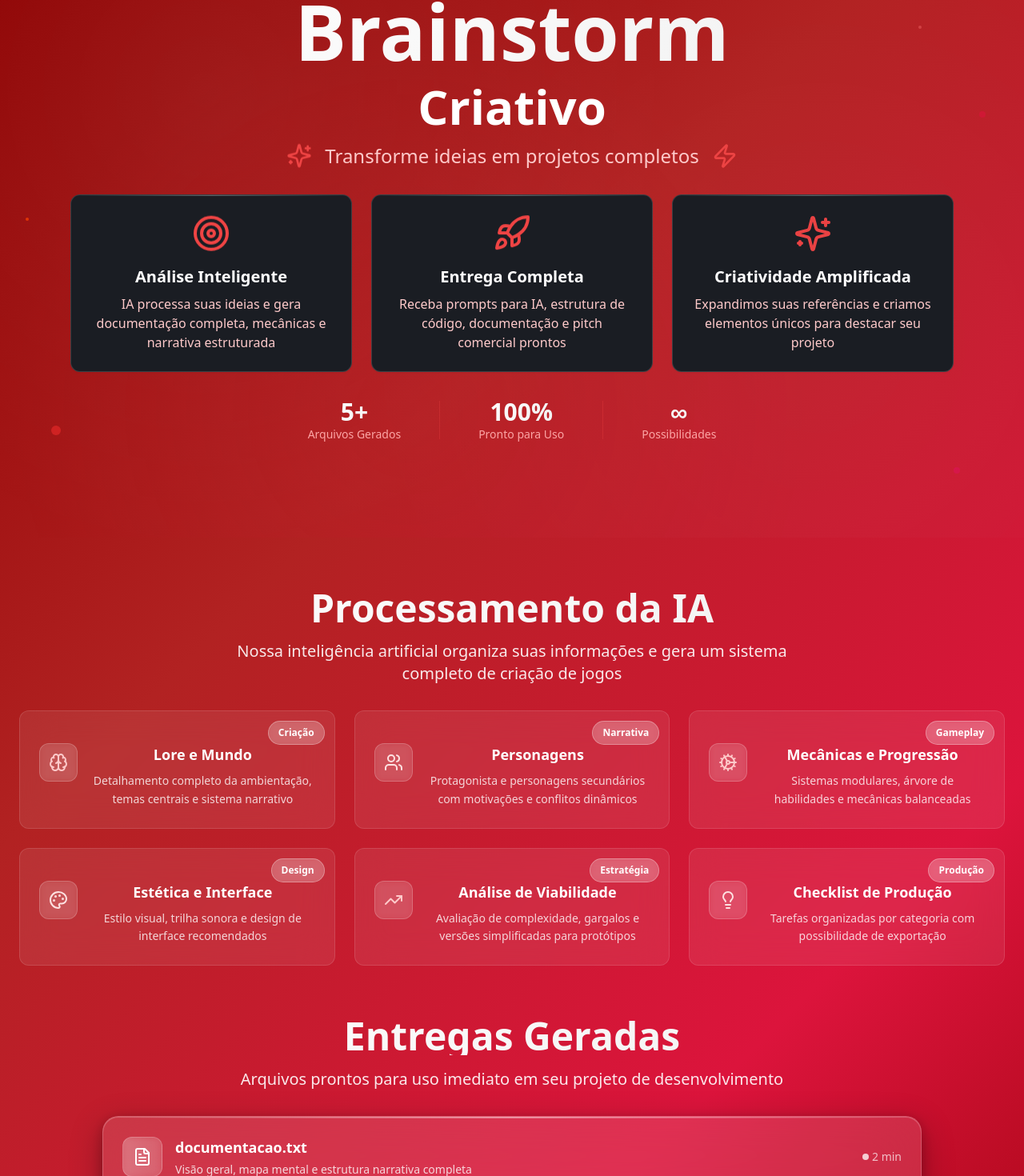
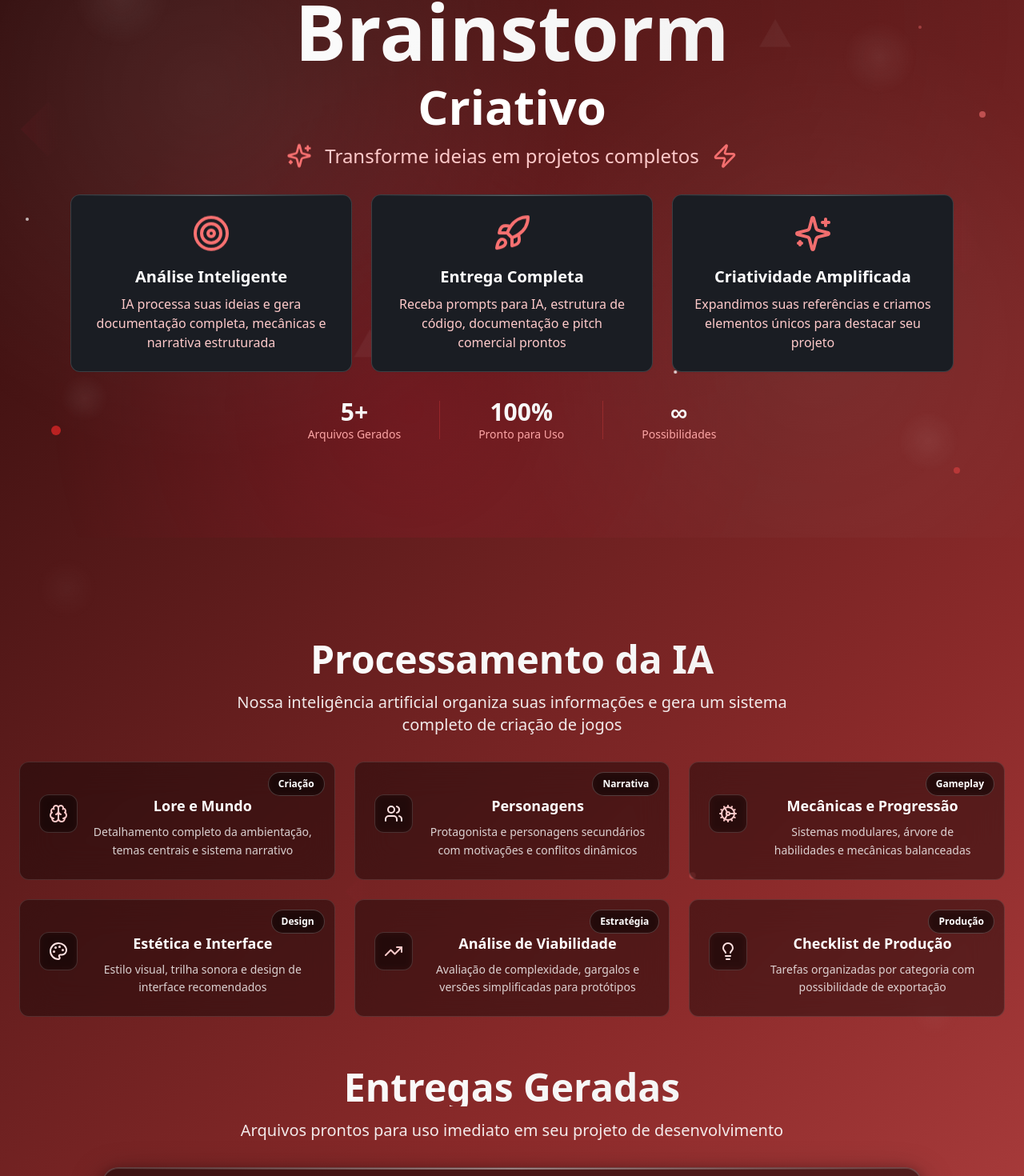
Before and after one commit to devAndreotti/ideaforge-nexus-genesis, a React (Vite) app: page / in a window 1280 px wide. Shown: the part 128-1598 px from the top of the page at 80% size. Built offline with nearby package versions, Linux system fonts and the light colour scheme.

Commit message:
Refine background and add motion elements
Adjusted background color, introduced motion elements, and improved the initial site appearance based on user's image references.

```diff
--- a/src/components/FeaturesShowcase.tsx
+++ b/src/components/FeaturesShowcase.tsx
@@ -102,9 +102,25 @@ const FeaturesShowcase = () => {
   ];
 
   return (
-    <div className="max-w-7xl mx-auto px-6 py-16 space-y-16">
+    <div className="max-w-7xl mx-auto px-6 py-16 space-y-16 relative">
+      {/* Animated background elements for this section */}
+      <div className="absolute inset-0 pointer-events-none overflow-hidden">
+        {/* Floating geometric shapes */}
+        <div className="floating-element floating-circle w-20 h-20 top-10 left-10 animate-float-slow opacity-30" style={{animationDelay: '1s'}}></div>
+        <div className="floating-element floating-circle w-16 h-16 top-1/3 right-20 animate-float-slow opacity-25" style={{animationDelay: '3s'}}></div>
+        <div className="floating-element floating-circle w-12 h-12 bottom-1/4 left-1/4 animate-float-slow opacity-35" style={{animationDelay: '5s'}}></div>
+
+        <div className="floating-element floating-square w-8 h-8 top-1/4 left-1/3 animate-float-medium opacity-30" style={{animationDelay: '2s'}}></div>
+        <div className="floating-element floating-square w-10 h-10 top-2/3 right-1/4 animate-float-medium opacity-25" style={{animationDelay: '4s'}}></div>
+
+        {/* Drifting particles */}
+        <div className="absolute top-1/4 right-1/3 w-2 h-2 bg-red-400 rounded-full opacity-40 animate-drift" style={{animationDelay: '2s'}}></div>
+        <div className="absolute top-1/2 left-1/5 w-1 h-1 bg-white rounded-full opacity-60 animate-drift" style={{animationDelay: '4s'}}></div>
+        <div className="absolute bottom-1/3 right-1/5 w-3 h-3 bg-red-300 rounded-full opacity-30 animate-drift" style={{animationDelay: '6s'}}></div>
+      </div>
+
       {/* AI Processing Section */}
-      <div className="text-center space-y-8">
+      <div className="text-center space-y-8 relative z-10">
         <div className="space-y-4">
           <h2 className="text-4xl md:text-5xl font-bold text-gradient">
             Processamento da IA
@@ -118,14 +134,14 @@ const FeaturesShowcase = () => {
           {features.map((feature, index) => (
             <div key={index} className="news-card group p-6 relative">
               <div className="absolute top-3 right-3">
-                <span className="inline-flex items-center px-3 py-1.5 rounded-full text-xs font-semibold bg-white/20 text-white border border-white/30 backdrop-blur-sm">
+                <span className="inline-flex items-center px-3 py-1.5 rounded-full text-xs font-semibold bg-black/30 text-white border border-white/20 backdrop-blur-sm">
                   {feature.category}
                 </span>
               </div>
 
               <div className="flex items-start space-x-4 mt-4">
                 <div className="flex-shrink-0">
-                  <div className="w-12 h-12 rounded-xl bg-white/10 border border-white/20 flex items-center justify-center group-hover:scale-110 group-hover:bg-white/20 transition-all duration-300 backdrop-blur-sm">
+                  <div className="w-12 h-12 rounded-xl bg-black/20 border border-white/15 flex items-center justify-center group-hover:scale-110 group-hover:bg-black/30 transition-all duration-300 backdrop-blur-sm">
                     <feature.icon className={`w-6 h-6 ${feature.color} group-hover:text-white transition-all duration-300`} />
                   </div>
                 </div>
@@ -140,14 +156,14 @@ const FeaturesShowcase = () => {
                 </div>
               </div>
 
-              <div className="absolute inset-0 bg-white/5 opacity-0 group-hover:opacity-100 transition-opacity duration-500 rounded-xl"></div>
+              <div className="absolute inset-0 bg-white/3 opacity-0 group-hover:opacity-100 transition-opacity duration-500 rounded-xl"></div>
             </div>
           ))}
         </div>
       </div>
 
       {/* Deliverables Section */}
-      <div className="text-center space-y-8">
+      <div className="text-center space-y-8 relative z-10">
         <div className="space-y-4">
           <h2 className="text-4xl md:text-5xl font-bold text-gradient">
             Entregas Geradas
@@ -162,7 +178,7 @@ const FeaturesShowcase = () => {
             <div key={index} className="glass-card-premium group transition-all duration-500 hover:scale-[1.02]">
               <div className="flex items-center justify-between p-6">
                 <div className="flex items-center space-x-4 flex-1">
-                  <div className={`p-3 rounded-xl bg-gradient-to-r ${item.gradient} border border-white/20 transition-all duration-500 group-hover:bg-white/20 group-hover:scale-110 backdrop-blur-sm`}>
+                  <div className={`p-3 rounded-xl bg-gradient-to-r ${item.gradient} border border-white/15 transition-all duration-500 group-hover:bg-black/25 group-hover:scale-110 backdrop-blur-sm`}>
                     <item.icon className="w-6 h-6 text-white" />
                   </div>
 
@@ -189,7 +205,7 @@ const FeaturesShowcase = () => {
       </div>
 
       {/* CTA Section */}
-      <div className="text-center space-y-6">
+      <div className="text-center space-y-6 relative z-10">
         <div className="glass-card-premium max-w-3xl mx-auto group transition-all duration-500 hover:scale-105">
           <div className="p-8 relative">
             <div className="flex items-center justify-center gap-3 mb-6">
--- a/src/components/HeroSection.tsx
+++ b/src/components/HeroSection.tsx
@@ -6,17 +6,42 @@ import { Sparkles, Zap, Target, Rocket } from 'lucide-react';
 const HeroSection = () => {
   return (
     <div className="relative min-h-screen flex items-center justify-center overflow-hidden">
-      {/* Animated background elements */}
+      {/* Enhanced animated background elements */}
       <div className="absolute inset-0 pointer-events-none">
-        <div className="absolute top-20 left-20 w-2 h-2 bg-creative-red-500 rounded-full animate-pulse opacity-60"></div>
-        <div className="absolute top-40 right-32 w-1 h-1 bg-creative-red-400 rounded-full animate-pulse opacity-40"></div>
-        <div className="absolute bottom-32 left-16 w-3 h-3 bg-creative-red-600 rounded-full animate-pulse opacity-80"></div>
-        <div className="absolute bottom-20 right-20 w-2 h-2 bg-creative-ruby rounded-full animate-pulse opacity-50"></div>
-        <div className="absolute top-1/2 left-8 w-1 h-1 bg-creative-fire rounded-full animate-pulse opacity-70"></div>
-        <div className="absolute top-1/3 right-12 w-2 h-2 bg-creative-crimson rounded-full animate-pulse opacity-60"></div>
+        {/* Floating circles */}
+        <div className="floating-element floating-circle w-32 h-32 top-20 left-20 animate-float-slow" style={{animationDelay: '0s'}}></div>
+        <div className="floating-element floating-circle w-24 h-24 top-40 right-32 animate-float-slow" style={{animationDelay: '2s'}}></div>
+        <div className="floating-element floating-circle w-16 h-16 bottom-32 left-16 animate-float-slow" style={{animationDelay: '4s'}}></div>
+        <div className="floating-element floating-circle w-20 h-20 bottom-20 right-20 animate-float-slow" style={{animationDelay: '6s'}}></div>
+
+        {/* Floating squares */}
+        <div className="floating-element floating-square w-12 h-12 top-1/3 left-8 animate-float-medium" style={{animationDelay: '1s'}}></div>
+        <div className="floating-element floating-square w-16 h-16 top-1/2 right-12 animate-float-medium" style={{animationDelay: '3s'}}></div>
+        <div className="floating-element floating-square w-8 h-8 bottom-1/3 left-1/4 animate-float-medium" style={{animationDelay: '5s'}}></div>
+
+        {/* Floating triangles */}
+        <div className="floating-element top-1/4 right-1/4 animate-float-fast" style={{animationDelay: '0.5s'}}>
+          <div className="floating-triangle"></div>
+        </div>
+        <div className="floating-element bottom-1/4 left-1/3 animate-float-fast" style={{animationDelay: '2.5s'}}>
+          <div className="floating-triangle"></div>
+        </div>
+
+        {/* Drifting elements with glow */}
+        <div className="absolute top-16 right-16 w-2 h-2 bg-red-400 rounded-full opacity-70 animate-drift" style={{animationDelay: '1s'}}></div>
+        <div className="absolute top-2/3 left-24 w-3 h-3 bg-red-300 rounded-full opacity-60 animate-drift" style={{animationDelay: '3s'}}></div>
+        <div className="absolute bottom-1/4 right-1/3 w-1 h-1 bg-white rounded-full opacity-80 animate-drift" style={{animationDelay: '5s'}}></div>
+
+        {/* Static pulsing dots */}
+        <div className="absolute top-20 left-20 w-2 h-2 bg-red-500 rounded-full animate-pulse opacity-60"></div>
+        <div className="absolute top-40 right-32 w-1 h-1 bg-red-400 rounded-full animate-pulse opacity-40"></div>
+        <div className="absolute bottom-32 left-16 w-3 h-3 bg-red-600 rounded-full animate-pulse opacity-80"></div>
+        <div className="absolute bottom-20 right-20 w-2 h-2 bg-red-500 rounded-full animate-pulse opacity-50"></div>
+        <div className="absolute top-1/2 left-8 w-1 h-1 bg-white rounded-full animate-pulse opacity-70"></div>
+        <div className="absolute top-1/3 right-12 w-2 h-2 bg-red-400 rounded-full animate-pulse opacity-60"></div>
       </div>
 
-      <div className="max-w-6xl mx-auto px-6 text-center">
+      <div className="max-w-6xl mx-auto px-6 text-center relative z-10">
         <div className="space-y-8">
           {/* Main Title */}
           <div className="space-y-4">
@@ -27,11 +52,11 @@ const HeroSection = () => {
               Criativo
             </h2>
             <div className="flex items-center justify-center gap-4 mt-6">
-              <Sparkles className="w-8 h-8 text-creative-red-500 animate-float" />
-              <p className="text-xl md:text-2xl text-creative-red-200 font-medium animate-fade-in" style={{animationDelay: '0.4s'}}>
+              <Sparkles className="w-8 h-8 text-red-400 animate-float" />
+              <p className="text-xl md:text-2xl text-red-200 font-medium animate-fade-in" style={{animationDelay: '0.4s'}}>
                 Transforme ideias em projetos completos
               </p>
-              <Zap className="w-8 h-8 text-creative-red-500 animate-pulse-red" />
+              <Zap className="w-8 h-8 text-red-400 animate-pulse-red" />
             </div>
           </div>
 
@@ -39,9 +64,9 @@ const HeroSection = () => {
           <div className="grid md:grid-cols-3 gap-6 mt-16 animate-fade-in" style={{animationDelay: '0.6s'}}>
             <Card className="glass-card hover-lift glow-red">
               <CardContent className="p-6 text-center">
-                <Target className="w-12 h-12 text-creative-red-500 mx-auto mb-4 animate-float" />
+                <Target className="w-12 h-12 text-red-400 mx-auto mb-4 animate-float" />
                 <h3 className="text-xl font-bold text-white mb-2">Análise Inteligente</h3>
-                <p className="text-creative-red-200">
+                <p className="text-red-200">
                   IA processa suas ideias e gera documentação completa, mecânicas e narrativa estruturada
                 </p>
               </CardContent>
@@ -49,9 +74,9 @@ const HeroSection = () => {
 
             <Card className="glass-card hover-lift glow-red">
               <CardContent className="p-6 text-center">
-                <Rocket className="w-12 h-12 text-creative-red-500 mx-auto mb-4 animate-float" style={{animationDelay: '0.5s'}} />
+                <Rocket className="w-12 h-12 text-red-400 mx-auto mb-4 animate-float" style={{animationDelay: '0.5s'}} />
                 <h3 className="text-xl font-bold text-white mb-2">Entrega Completa</h3>
-                <p className="text-creative-red-200">
+                <p className="text-red-200">
                   Receba prompts para IA, estrutura de código, documentação e pitch comercial prontos
                 </p>
               </CardContent>
@@ -59,9 +84,9 @@ const HeroSection = () => {
 
             <Card className="glass-card hover-lift glow-red">
               <CardContent className="p-6 text-center">
-                <Sparkles className="w-12 h-12 text-creative-red-500 mx-auto mb-4 animate-pulse-red" />
+                <Sparkles className="w-12 h-12 text-red-400 mx-auto mb-4 animate-pulse-red" />
                 <h3 className="text-xl font-bold text-white mb-2">Criatividade Amplificada</h3>
-                <p className="text-creative-red-200">
+                <p className="text-red-200">
                   Expandimos suas referências e criamos elementos únicos para destacar seu projeto
                 </p>
               </CardContent>
@@ -72,17 +97,17 @@ const HeroSection = () => {
           <div className="flex justify-center items-center gap-12 mt-16 animate-fade-in" style={{animationDelay: '0.8s'}}>
             <div className="text-center">
               <div className="text-3xl font-bold text-gradient">5+</div>
-              <div className="text-sm text-creative-red-300">Arquivos Gerados</div>
+              <div className="text-sm text-red-300">Arquivos Gerados</div>
             </div>
-            <div className="w-px h-12 bg-creative-red-500/30"></div>
+            <div className="w-px h-12 bg-red-500/30"></div>
             <div className="text-center">
               <div className="text-3xl font-bold text-gradient">100%</div>
-              <div className="text-sm text-creative-red-300">Pronto para Uso</div>
+              <div className="text-sm text-red-300">Pronto para Uso</div>
             </div>
-            <div className="w-px h-12 bg-creative-red-500/30"></div>
+            <div className="w-px h-12 bg-red-500/30"></div>
             <div className="text-center">
               <div className="text-3xl font-bold text-gradient">∞</div>
-              <div className="text-sm text-creative-red-300">Possibilidades</div>
+              <div className="text-sm text-red-300">Possibilidades</div>
             </div>
           </div>
         </div>
--- a/src/index.css
+++ b/src/index.css
@@ -1,3 +1,4 @@
+
 @tailwind base;
 @tailwind components;
 @tailwind utilities;
@@ -55,11 +56,14 @@
   body {
     @apply text-white;
     background: linear-gradient(135deg,
-      #8B0000 0%,     /* Dark red */
-      #B22222 25%,    /* Fire brick */
-      #DC143C 50%,    /* Crimson */
-      #8B0000 75%,    /* Dark red */
-      #4A0404 100%    /* Very dark red */
+      #2C0A0A 0%,     /* Very dark red */
+      #4A1515 15%,    /* Dark burgundy */
+      #6B2020 30%,    /* Medium dark red */
+      #8B2A2A 45%,    /* Muted red */
+      #A63A3A 60%,    /* Soft red */
+      #8B2A2A 75%,    /* Muted red */
+      #4A1515 90%,    /* Dark burgundy */
+      #2C0A0A 100%    /* Very dark red */
     );
     min-height: 100vh;
     position: relative;
@@ -74,9 +78,10 @@
     right: 0;
     bottom: 0;
     background:
-      radial-gradient(circle at 20% 30%, rgba(255, 255, 255, 0.05) 0%, transparent 50%),
-      radial-gradient(circle at 80% 70%, rgba(255, 255, 255, 0.03) 0%, transparent 50%),
-      radial-gradient(circle at 40% 80%, rgba(220, 20, 60, 0.1) 0%, transparent 50%);
+      radial-gradient(circle at 20% 30%, rgba(255, 255, 255, 0.08) 0%, transparent 40%),
+      radial-gradient(circle at 80% 70%, rgba(255, 255, 255, 0.05) 0%, transparent 35%),
+      radial-gradient(circle at 40% 80%, rgba(220, 20, 60, 0.15) 0%, transparent 45%),
+      radial-gradient(circle at 60% 20%, rgba(139, 42, 42, 0.12) 0%, transparent 50%);
     pointer-events: none;
     z-index: -1;
   }
@@ -103,14 +108,25 @@
   .glass-card {
     backdrop-filter: blur(25px);
     -webkit-backdrop-filter: blur(25px);
-    background: rgba(255, 255, 255, 0.08);
+    background: rgba(0, 0, 0, 0.4);
     border: 1px solid rgba(255, 255, 255, 0.15);
     border-radius: 16px;
     box-shadow:
-      0 8px 32px 0 rgba(0, 0, 0, 0.4),
-      inset 0 1px 0 rgba(255, 255, 255, 0.15);
+      0 8px 32px 0 rgba(0, 0, 0, 0.6),
+      inset 0 1px 0 rgba(255, 255, 255, 0.1);
     position: relative;
     overflow: hidden;
+    transition: all 0.4s cubic-bezier(0.25, 0.46, 0.45, 0.94);
+  }
+
+  .glass-card:hover {
+    background: rgba(0, 0, 0, 0.5);
+    border-color: rgba(255, 255, 255, 0.25);
+    transform: translateY(-4px);
+    box-shadow:
+      0 16px 40px rgba(0, 0, 0, 0.4),
+      0 8px 20px rgba(220, 20, 60, 0.2),
+      inset 0 1px 0 rgba(255, 255, 255, 0.15);
   }
 
   .glass-card::before {
@@ -126,15 +142,26 @@
   .glass-card-premium {
     backdrop-filter: blur(30px);
     -webkit-backdrop-filter: blur(30px);
-    background: rgba(255, 255, 255, 0.12);
+    background: rgba(0, 0, 0, 0.5);
     border: 1px solid rgba(255, 255, 255, 0.2);
     border-radius: 20px;
     box-shadow:
-      0 12px 40px 0 rgba(0, 0, 0, 0.3),
-      0 4px 16px 0 rgba(0, 0, 0, 0.2),
-      inset 0 1px 0 rgba(255, 255, 255, 0.2);
+      0 12px 40px 0 rgba(0, 0, 0, 0.4),
+      0 4px 16px 0 rgba(0, 0, 0, 0.3),
+      inset 0 1px 0 rgba(255, 255, 255, 0.15);
     position: relative;
     overflow: hidden;
+    transition: all 0.5s cubic-bezier(0.25, 0.46, 0.45, 0.94);
+  }
+
+  .glass-card-premium:hover {
+    background: rgba(0, 0, 0, 0.6);
+    border-color: rgba(255, 255, 255, 0.3);
+    transform: translateY(-6px) scale(1.02);
+    box-shadow:
+      0 20px 50px rgba(0, 0, 0, 0.3),
+      0 8px 25px rgba(220, 20, 60, 0.25),
+      inset 0 1px 0 rgba(255, 255, 255, 0.2);
   }
 
   .glass-card-premium::before {
@@ -148,15 +175,15 @@
   }
 
   .glow-red {
-    box-shadow: 0 0 20px rgba(255, 255, 255, 0.2);
+    box-shadow: 0 0 20px rgba(255, 255, 255, 0.1);
   }
 
   .glow-red:hover {
-    box-shadow: 0 0 30px rgba(255, 255, 255, 0.3);
+    box-shadow: 0 0 30px rgba(255, 255, 255, 0.2);
   }
 
   .creative-gradient {
-    background: linear-gradient(135deg, rgba(255, 255, 255, 0.2) 0%, rgba(255, 255, 255, 0.1) 100%);
+    background: linear-gradient(135deg, rgba(255, 255, 255, 0.1) 0%, rgba(255, 255, 255, 0.05) 100%);
   }
 
   .text-gradient {
@@ -181,7 +208,7 @@
   .news-card {
     backdrop-filter: blur(20px);
     -webkit-backdrop-filter: blur(20px);
-    background: rgba(255, 255, 255, 0.08);
+    background: rgba(0, 0, 0, 0.4);
     border: 1px solid rgba(255, 255, 255, 0.12);
     border-radius: 12px;
     transition: all 0.4s cubic-bezier(0.25, 0.46, 0.45, 0.94);
@@ -190,12 +217,40 @@
   }
 
   .news-card:hover {
-    background: rgba(255, 255, 255, 0.15);
+    background: rgba(0, 0, 0, 0.55);
     border-color: rgba(255, 255, 255, 0.25);
     transform: translateY(-4px);
     box-shadow:
       0 16px 32px rgba(0, 0, 0, 0.25),
-      0 4px 12px rgba(0, 0, 0, 0.15);
+      0 4px 12px rgba(220, 20, 60, 0.15);
+  }
+
+  /* Floating elements */
+  .floating-element {
+    position: absolute;
+    pointer-events: none;
+    opacity: 0.6;
+  }
+
+  .floating-circle {
+    border-radius: 50%;
+    background: radial-gradient(circle, rgba(255, 255, 255, 0.1) 0%, transparent 70%);
+    animation: float-slow 8s ease-in-out infinite;
+  }
+
+  .floating-square {
+    background: linear-gradient(45deg, rgba(220, 20, 60, 0.1) 0%, transparent 70%);
+    animation: float-medium 6s ease-in-out infinite;
+    transform: rotate(45deg);
+  }
+
+  .floating-triangle {
+    width: 0;
+    height: 0;
+    border-left: 20px solid transparent;
+    border-right: 20px solid transparent;
+    border-bottom: 35px solid rgba(255, 255, 255, 0.08);
+    animation: float-fast 4s ease-in-out infinite;
   }
 }
 
@@ -217,6 +272,24 @@
     50% { transform: translateY(-10px); }
   }
 
+  @keyframes float-slow {
+    0%, 100% { transform: translateY(0px) translateX(0px); }
+    25% { transform: translateY(-15px) translateX(10px); }
+    50% { transform: translateY(-8px) translateX(-5px); }
+    75% { transform: translateY(-20px) translateX(8px); }
+  }
+
+  @keyframes float-medium {
+    0%, 100% { transform: translateY(0px) translateX(0px) rotate(45deg); }
+    33% { transform: translateY(-12px) translateX(-8px) rotate(45deg); }
+    66% { transform: translateY(-5px) translateX(12px) rotate(45deg); }
+  }
+
+  @keyframes float-fast {
+    0%, 100% { transform: translateY(0px) translateX(0px); }
+    50% { transform: translateY(-25px) translateX(15px); }
+  }
+
   @keyframes glow {
     0%, 100% { box-shadow: 0 0 20px rgba(220, 20, 60, 0.3); }
     50% { box-shadow: 0 0 40px rgba(220, 20, 60, 0.6); }
@@ -227,8 +300,28 @@
     50% { opacity: 0.7; }
   }
 
+  @keyframes drift {
+    0% { transform: translateX(-20px) translateY(0px); }
+    25% { transform: translateX(20px) translateY(-15px); }
+    50% { transform: translateX(10px) translateY(-8px); }
+    75% { transform: translateX(-15px) translateY(-12px); }
+    100% { transform: translateX(-20px) translateY(0px); }
+  }
+
   .animate-float {
     animation: float 3s ease-in-out infinite;
+  }
+
+  .animate-float-slow {
+    animation: float-slow 8s ease-in-out infinite;
+  }
+
+  .animate-float-medium {
+    animation: float-medium 6s ease-in-out infinite;
+  }
+
+  .animate-float-fast {
+    animation: float-fast 4s ease-in-out infinite;
   }
 
   .animate-glow {
@@ -238,4 +331,8 @@
   .animate-pulse-red {
     animation: pulse-red 2s cubic-bezier(0.4, 0, 0.6, 1) infinite;
   }
+
+  .animate-drift {
+    animation: drift 12s ease-in-out infinite;
+  }
 }
```
